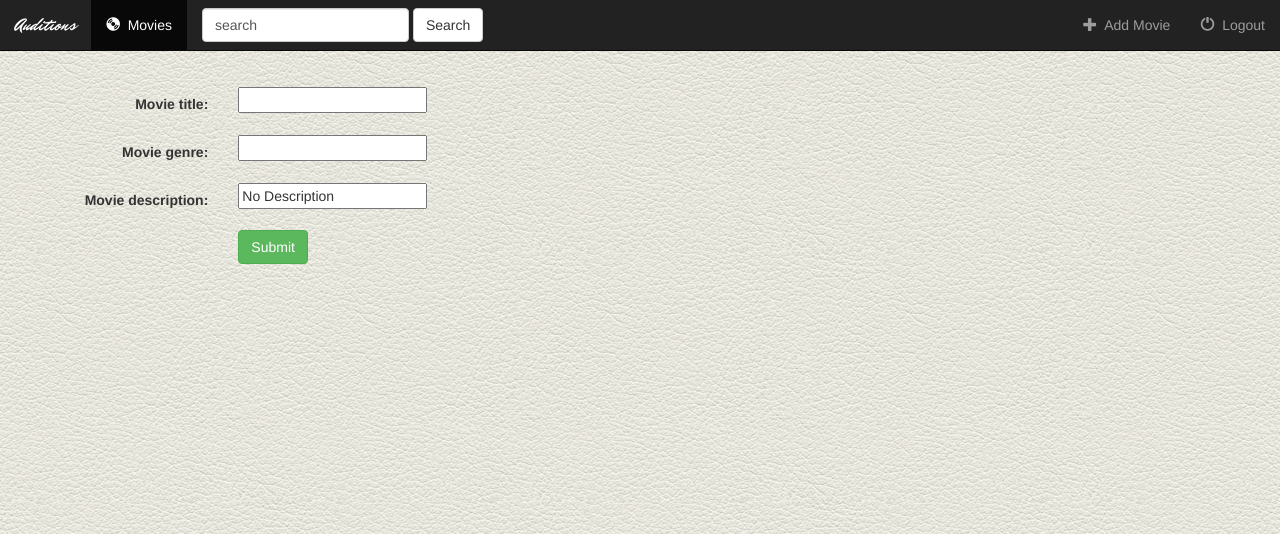
After one commit to codingnoise/auditions, a Django app: page /movies//upload/ in a window 1280 px wide. The commit adds this page. Shown: the top 534 px of the page. Run offline with Django 3.2, Linux system fonts and the light colour scheme; some libraries are stand-ins or nearby versions.

Commit message:
Add upload page template - No movie upload btn yet

```diff
--- a/auditions/movies/models.py
+++ b/auditions/movies/models.py
@@ -1,6 +1,8 @@
 from __future__ import unicode_literals
 
 from django.db import models
+from django.core.urlresolvers import reverse
+from django.forms import ModelForm
 import uuid
 
 
@@ -18,5 +20,13 @@ class Movie(models.Model):
     #movie_link = models.TextField()
     #movie_thumbnail = models.TextField(default="")
 
+    def get_absolute_url(self):
+        return reverse("movies:detail", kwargs={"pk": self.pk})
+
     def __str__(self):
         return self.movie_title
+
+class CreateMovieForm(ModelForm):
+    class Meta:
+        model = Movie
+        fields = ["movie_title", "movie_genre", "movie_description"]
--- a/auditions/movies/templates/movies/base.html
+++ b/auditions/movies/templates/movies/base.html
@@ -45,7 +45,7 @@
                     <!----buttons on the right---->
                     <ul class="nav navbar-nav navbar-right">
                         <li class="">
-                            <a href="#">
+                            <a href="{% url 'movies:movie-upload' %}">
                                 <span class="glyphicon glyphicon-plus" aria-hidden="true"></span>&nbsp;
                                 Add Movie
                             </a>
--- /dev/null
+++ b/auditions/movies/templates/movies/form-template.html
@@ -0,0 +1,9 @@
+{% for field in form %}
+    <div class="form-group">
+        <div class="col-sm-offset-2 col-sm-10">
+            <span class="text-danger small">{{ field.errors }}</span>
+        </div>
+        <label class="control-label col-sm-2">{{ field.label_tag }}</label>
+        <div class="col-sm-10">{{ field }}</div>
+    </div>
+{% endfor %}
--- /dev/null
+++ b/auditions/movies/templates/movies/movie_form.html
@@ -0,0 +1,20 @@
+{% extends "movies/base.html" %}
+{% block body %}
+    <div class="container-fluid">
+        <div class = "row">
+            <div class="col-sm-12 col=md-7">
+                <div class="panel-body">
+                    <form class="form-horizontal" action="", method="post", enctype="multipart/form-data">
+                        {% csrf_token %}
+                        {% include "movies/form-template.html" %}
+                        <div class="form-group">
+                            <div class="col-sm-offset-2 col-sm-10">
+                                <button type="submit" class="btn btn-success">Submit</button>
+                            </div>
+                        </div>
+                    </form>
+                </div>
+            </div>
+        </div>
+    </div>
+{% endblock %}
--- a/auditions/movies/urls.py
+++ b/auditions/movies/urls.py
@@ -15,4 +15,6 @@ urlpatterns = [
     url(r"^$", views.IndexView.as_view(), name="index"),
     # /movies/<id>
     url(r"^(?P<pk>[^/]+)/$", views.DetailView.as_view(), name="detail"),
+    # /movies/upload
+    url(r"/upload/$", views.MovieCreateView.as_view(), name="movie-upload")
 ]
--- a/auditions/movies/views.py
+++ b/auditions/movies/views.py
@@ -28,7 +28,8 @@
 
 
 from django.views import generic
-from .models import Movie
+from django.views.generic.edit import CreateView, UpdateView, DeleteView
+from .models import Movie, CreateMovieForm
 
 
 class IndexView(generic.ListView):
@@ -44,3 +45,7 @@ class DetailView(generic.DetailView):
     model = Movie
     def get_queryset(self):
         return Movie.objects.all()
+
+class MovieCreateView(CreateView):
+    model = Movie
+    form_class = CreateMovieForm
```
